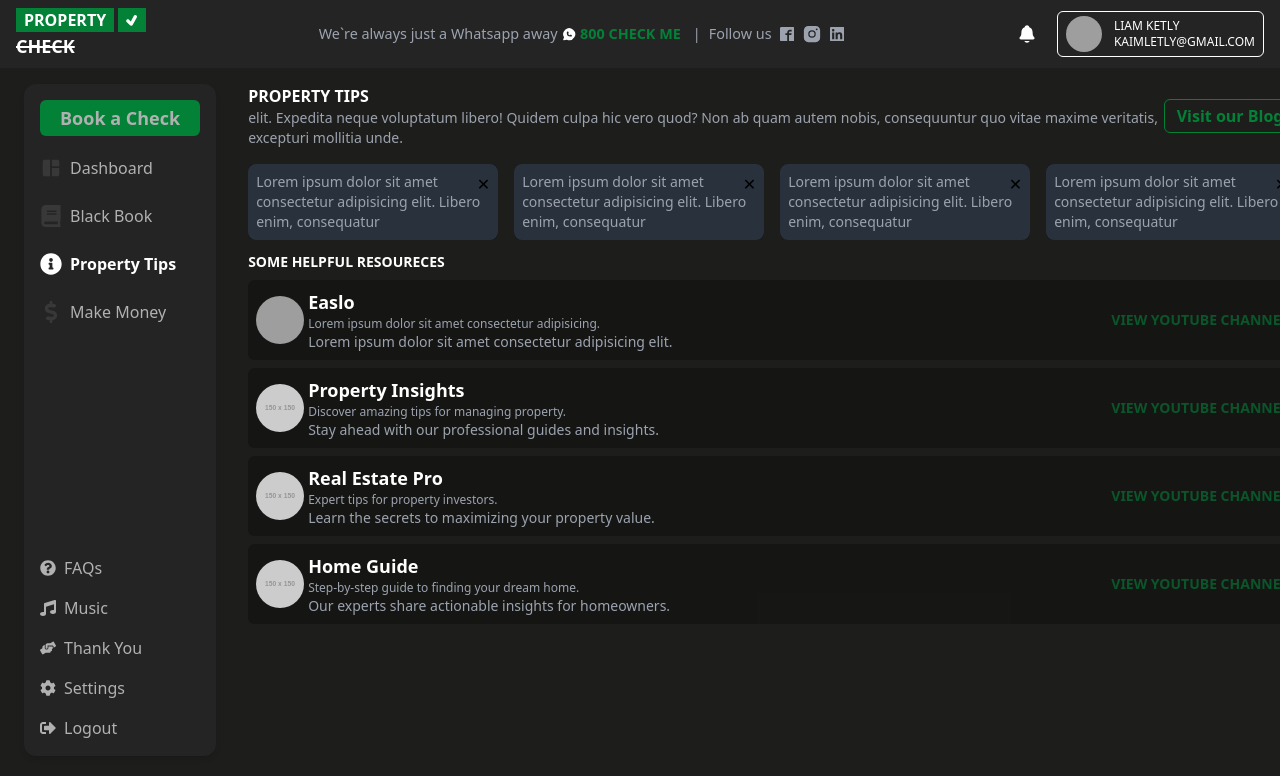
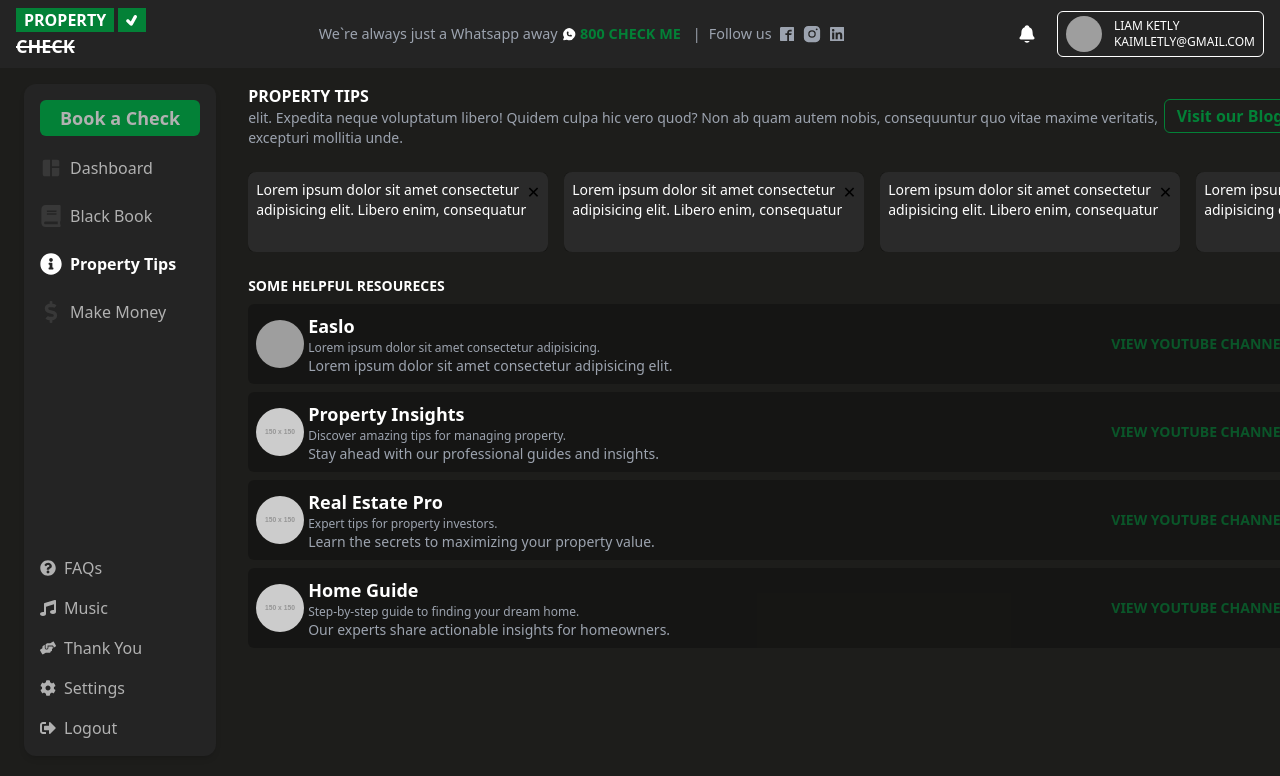
Before and after one commit to a17ahmed/demo-app, a React (Vite) app: page /checkverse/property_tip in a window 1280 px wide. Shown: the top 776 px of the page. Built offline with nearby package versions, Linux system fonts and the light colour scheme; grey boxes are pictures that could not be loaded.

Commit message:
Added new screens

```diff
--- a/src/components/Notifications.jsx
+++ b/src/components/Notifications.jsx
@@ -46,7 +46,7 @@ const Notifications = ({ initialNotifications, propertyNotificationsData, isOpen
           {notifications.map((item) => (
             <div
               key={item.id}
-              className="tw-relative tw-bg-gray-700 tw-rounded-lg tw-min-w-[250px]"
+              className="tw-relative tw-bg-[var(--third-color)] tw-rounded-lg"
             >
               <button
                 onClick={() => closeNotification(item.id)}
@@ -54,14 +54,17 @@ const Notifications = ({ initialNotifications, propertyNotificationsData, isOpen
               >
                 &#x2715; {/* Close Button */}
               </button>
-              {isOpen === "propertyTip" ? <div className="tw-rounded-md tw-text-gray-400 tw-text-sm tw-p-2 tw-bg-black/25">
-                {item.text}
-              </div>
-                : <img
-                  src={item.image_url}
-                  alt="Notification"
-                  className="tw-w-full tw-h-36 tw-object-cover tw-rounded"
-                />}
+              {isOpen === "propertyTip" ?
+                <div className="tw-w-[300px] tw-h-20 tw-rounded-md tw-text-white tw-text-sm tw-p-2 tw-bg-black/25">
+                  {item.text}
+                </div>
+                : <div className="tw-w-[300px]">
+                  <img
+                    src={item.image_url}
+                    alt="Notification"
+                    className="tw-w-full tw-h-36 tw-object-cover tw-rounded"
+                  />
+                </div>}
 
             </div>
           ))}
--- a/src/pages/PropertyTips.jsx
+++ b/src/pages/PropertyTips.jsx
@@ -24,7 +24,7 @@ const PropertyTips = () => {
                     Visit our Blog
                 </div>
             </div>
-            <div>
+            <div className="tw-my-6">
                 <Notifications propertyNotificationsData={propertyNotificationsData} isOpen="propertyTip" />
             </div>
             <div className="tw-font-bold tw-text-white tw-mt-3 tw-text-sm">
```
